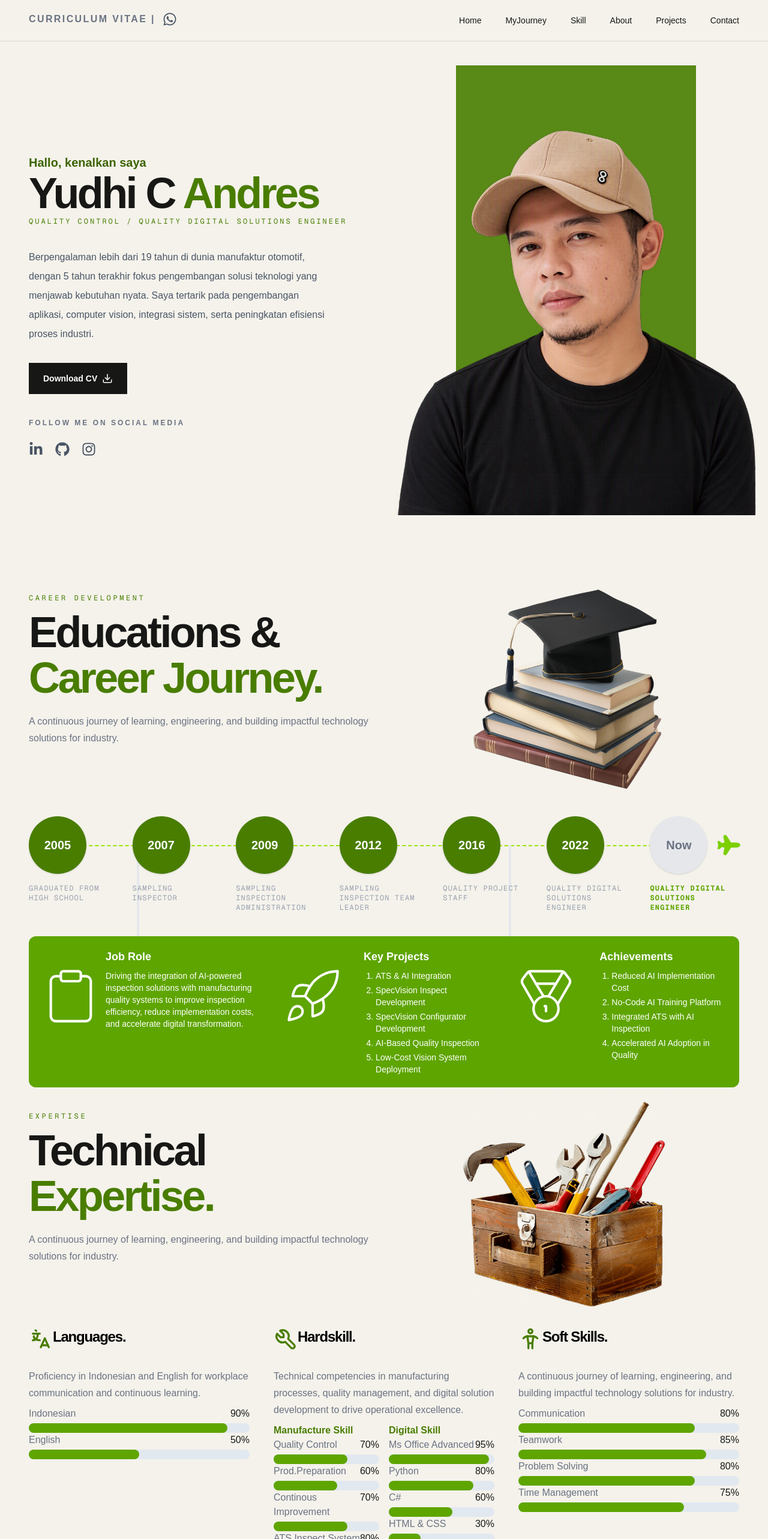
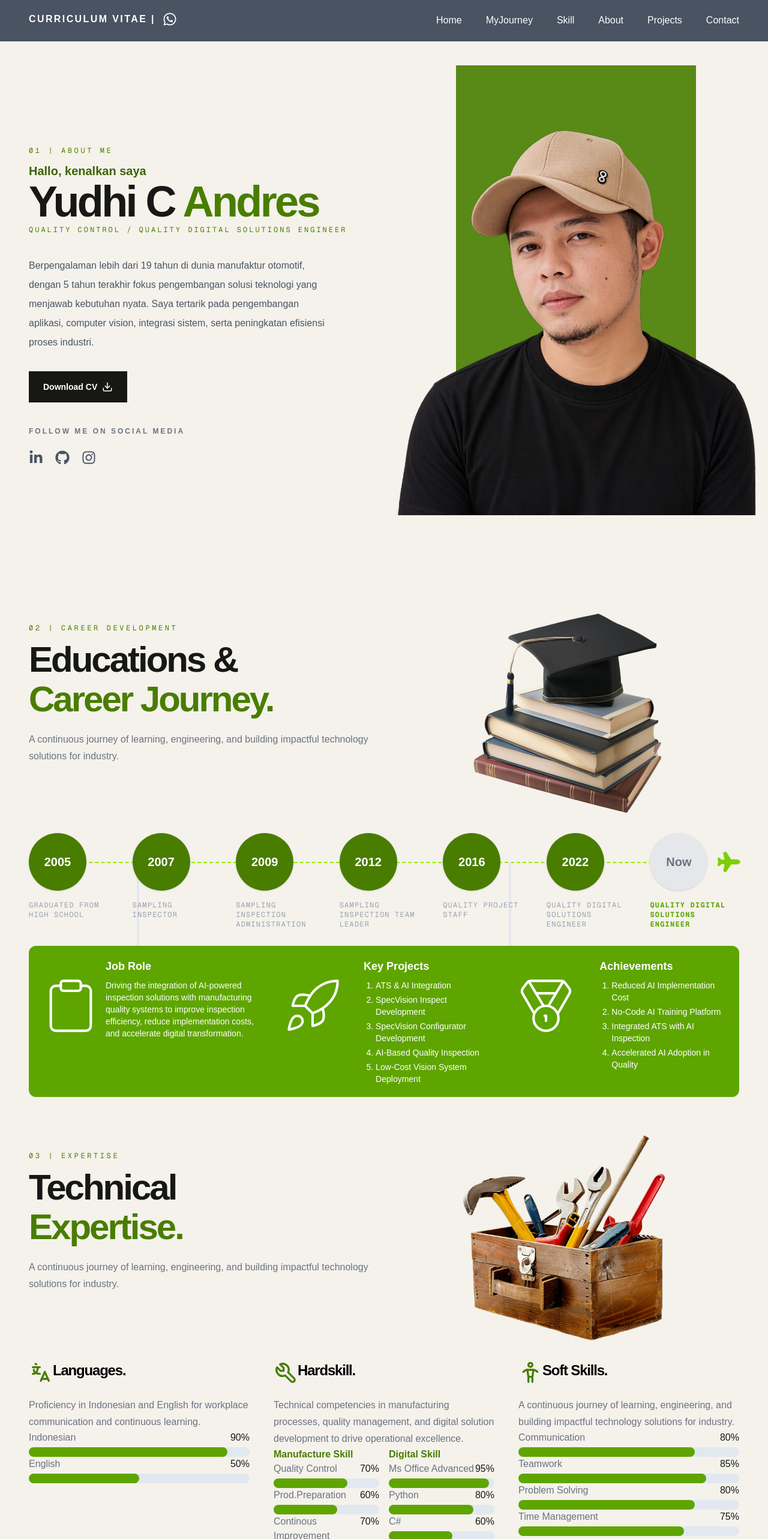
Before and after one commit to yudhiandres/my-first-app, a Next.js app: page / in a window 1280 px wide. Shown: the top 2566 px of the page at 60% size. Built offline with nearby package versions, Linux system fonts and the light colour scheme.

Commit message:
CV-Update 6

```diff
--- a/app/page.tsx
+++ b/app/page.tsx
@@ -15,41 +15,17 @@ import Image from "next/image";
 import ProfessionalGrowth from "@/components/ProfessionalGrowth";
 import MySkill from "@/components/MySkill";
 import ProfileCard from "@/components/ProfileCard";
-
+import Navbar from "@/components/NavigationBar";
+import TestingTail from "@/components/TestingTail";
 export default function Home() {
   return (
     <main className="min-h-screen bg-[#f4f2eb] text-[#171816]">
 
       {/* NAVBAR */}
-      <nav className="flex items-center justify-between border-b border-black/10 px-  6 py-5 md:px-12 relative z-50">
-        <div className="mb-1 flex items-center gap-3">
-          <p className="text-base font-bold uppercase tracking-[0.15em] text-gray-500">
-            Curriculum Vitae |
-          </p>
+      <header className="sticky top-0 z-50 bg-gray-700 opacity-90 backdrop-blur-md">
+        <Navbar />
+      </header>
 
-          <a
-            href="https://wa.me/6282223331149"
-            target="_blank"
-            rel="noopener noreferrer"
-            aria-label="WhatsApp"
-            className="text-gray-600 transition hover:text-lime-700"
-          >
-            <FaWhatsapp size={24} />
-          </a>
-
-
-        </div>
-
-        <ul className="hidden items-center gap-10 text-sm font-medium md:flex">
-          <li><a href="#home">Home</a></li>
-          <li><a href="#myjourney">MyJourney</a></li>
-          <li><a href="#myskill">Skill</a></li>
-          <li><a href="#about">About</a></li>
-          <li><a href="#projects">Projects</a></li>
-          <li><a href="#contact">Contact</a></li>
-        </ul>
-
-      </nav>
 
       {/* HERO */}
       <section
@@ -57,6 +33,10 @@ export default function Home() {
         className="grid min-h-[650px] items-center gap-10 px-6 py-10 md:grid-cols-2 md:px-12"
       >
         <div>
+          <p className="mb-3 font-mono text-xs tracking-[0.3em] text-lime-700">
+                01 | ABOUT ME
+          </p>
+
           <h3 className="text-xl font-bold text-lime-800">Hallo, kenalkan saya</h3>
 
 
@@ -160,6 +140,7 @@ export default function Home() {
       <ProfessionalGrowth />
       <MySkill />
       <ProfileCard />
+      <TestingTail />
 
       {/* HERO */}
       <section
--- a/components/MySkill.tsx
+++ b/components/MySkill.tsx
@@ -78,17 +78,17 @@ export default function MySkill() {
     <>
       <section
         id="myskill"
-        className="grid min-h-[100px] items-center gap-10 px-6 py-0 md:grid-cols-2 md:px-12"
+        className="grid min-h-[100px] items-center gap-10 px-6 py-10 md:grid-cols-2 md:px-12"
       >
         <div className="mx-auto max-w-7xl">
           {/* Section Heading */}
             <div className="mb-16 max-w-2xl">
               <p className="mb-3 font-mono text-xs tracking-[0.3em] text-lime-700">
-                EXPERTISE
+                03 | EXPERTISE
               </p>
 
-              <h2 className="text-5xl font-black leading-[1.05] tracking-tighter md:text-7xl">
-                Technical{" "}
+              <h2 className="text-3xl font-black leading-[1.1] tracking-tighter md:text-6xl">
+                Technical{" "} <br />
                 <span className="text-lime-700">Expertise.</span>
               </h2>
 
@@ -105,15 +105,15 @@ export default function MySkill() {
                 src="/expertise2.png"
                 alt="Yudhi C Andres"
                 fill
-                sizes="(max-width: 900px) 100vw, 50vw"
-                className="object-contain relative x-2 y-20 z-10"
+                sizes="(max-width: 900px) 70vw, 35vw"
+                className="object-contain relative x-2 y-30 z-10"
                 priority
               />
 
         </div>
       </section>
       <section
-        className="grid min-h-[100px] gap-10 px-6 py-0 md:grid-cols-3 md:px-12"
+        className="grid min-h-[100px] gap-10 px-6 py-0 md:grid-cols-3 md:px-12 -mt-10"
       >
         <div className="mx-auto max-w-7xl">
           {/* Section Heading */}
@@ -128,7 +128,7 @@ export default function MySkill() {
                 </h2>
               </div>
 
-              <p className="mt-5 leading-7 text-gray-500 py-2">
+              <p className="mt-5 leading-7 text-gray-500 py-0">
                 Proficiency in Indonesian and English for workplace communication and continuous learning.
               </p>
 
@@ -172,7 +172,7 @@ export default function MySkill() {
                 </h2>
               </div>
 
-              <p className="mt-5 leading-7 text-gray-500 py-2">
+              <p className="mt-5 leading-7 text-gray-500 py-0">
                 Technical competencies in manufacturing processes, quality management, and
                 digital solution development to drive operational excellence.
               </p>
@@ -245,7 +245,7 @@ export default function MySkill() {
                 </h2>
               </div>
 
-              <p className="mt-5 leading-7 text-gray-500 py-2">
+              <p className="mt-5 leading-7 text-gray-500 py-0">
                 A continuous journey of learning, engineering, and
                 building impactful technology solutions for industry.
               </p>
--- /dev/null
+++ b/components/NavigationBar.tsx
@@ -0,0 +1,38 @@
+
+import {
+  FaWhatsapp,
+} from "react-icons/fa";
+
+export default function Navbar() {
+  return (
+     <nav className="flex items-center justify-between border-b border-black/10  px-6 py-5 md:px-12 relative z-50">
+        <div className="mb-1 flex items-center gap-3">
+          <p className="text-base font-bold uppercase tracking-[0.15em] text-white">
+            Curriculum Vitae |
+          </p>
+
+          <a
+            href="https://wa.me/6282223331149"
+            target="_blank"
+            rel="noopener noreferrer"
+            aria-label="WhatsApp"
+            className="text-white transition hover:text-lime-700"
+          >
+            <FaWhatsapp size={24} />
+          </a>
+
+
+        </div>
+
+        <ul className="hidden items-center gap-10 text-l font-medium md:flex">
+          <li className="text-white hover:text-lime-700"><a href="#home">Home</a></li>
+          <li className="text-white hover:text-lime-700"><a href="#myjourney">MyJourney</a></li>
+          <li className="text-white hover:text-lime-700"><a href="#myskill">Skill</a></li>
+          <li className="text-white hover:text-lime-700"><a href="#about">About</a></li>
+          <li className="text-white hover:text-lime-700"><a href="#projects">Projects</a></li>
+          <li className="text-white hover:text-lime-700"><a href="#contact">Contact</a></li>
+        </ul>
+
+      </nav>
+  );
+}
--- a/components/ProfessionalGrowth.tsx
+++ b/components/ProfessionalGrowth.tsx
@@ -181,17 +181,17 @@ export default function ProfessionalGrowth() {
     <>
       <section
         id="myjourney"
-        className="grid min-h-[100px] items-center gap-10 px-6 py-0 md:grid-cols-2 md:px-12"
+        className="grid min-h-[100px] items-center gap-10 px-6 py-10 md:grid-cols-2 md:px-12"
       >
         <div className="mx-auto max-w-7xl">
           {/* Section Heading */}
             <div className="mb-16 max-w-2xl">
               <p className="mb-3 font-mono text-xs tracking-[0.3em] text-lime-700">
-                CAREER DEVELOPMENT
+                02 | CAREER DEVELOPMENT
               </p>
 
-              <h2 className="text-5xl font-black leading-[1.05] tracking-tighter md:text-7xl">
-                Educations &{" "}
+              <h2 className="text-3xl font-black leading-[1.1] tracking-tighter md:text-6xl">
+                Educations &{" "} <br />
                 <span className="text-lime-700">Career Journey.</span>
               </h2>
 
@@ -217,7 +217,7 @@ export default function ProfessionalGrowth() {
       </section>
       <section
         id="growth"
-        className="grid min-h-[100px] items-center gap-10 px-6 py-3 md:grid-cols-1 md:px-12"
+        className="grid min-h-[100px] items-center gap-10 px-6 py-0 md:grid-cols-1 md:px-12 -mt-10"
       >
 
           {/* Horizontal Timeline */}
@@ -241,7 +241,7 @@ export default function ProfessionalGrowth() {
                   {/* Timeline Marker */}
                   <div className="relative z-10 mb-7 flex items-center gap-4 md:block">
                     <div
-                      className={`flex h-24 w-24 shrink-0 items-center justify-center rounded-full text-xl font-bold shadow-sm hover:bg-lime-300 hover:text-black hover:text-3xl hover:shadow-lg ${
+                      className={`flex h-24 w-24 shrink-0 items-center justify-center rounded-full text-xl font-bold shadow-sm hover:bg-lime-300 hover:text-yellow-500 hover:text-3xl hover:shadow-lg ${
                       index === 6
                           ? "bg-gray-200 text-gray-500"
                           : "bg-lime-700 text-white"
--- /dev/null
+++ b/components/TestingTail.tsx
@@ -0,0 +1,29 @@
+
+
+export default function TestingTail() {
+    return (
+        <section className=" bg-gray-900 py-12">
+        <div className="flex flex-row items-start justify-center gap-10">
+        <div className="flex justify-between items-center">
+            <h1 className="font-mono font-bold text-amber-100 text-5xl">Logo</h1>
+            <nav>Menu</nav>
+        </div>
+        <div className="
+        flex
+        w-5 h-2
+        text-center
+        justify-center items-center
+        rounded-lg
+        p-10
+        bg-gradient-to-r from-cyan-500 to-blue-500
+
+        shadow-amber-200
+        shadow">
+            01</div>
+        <div className="border border-gray-200 rounded-lg p-10 bg-cyan-500 shadow-2xl">02</div>
+        <div className="border border-gray-200 rounded-lg p-10 bg-cyan-500 shadow-2xl">03</div>
+        </div>
+
+        </section>
+    )
+}
```
